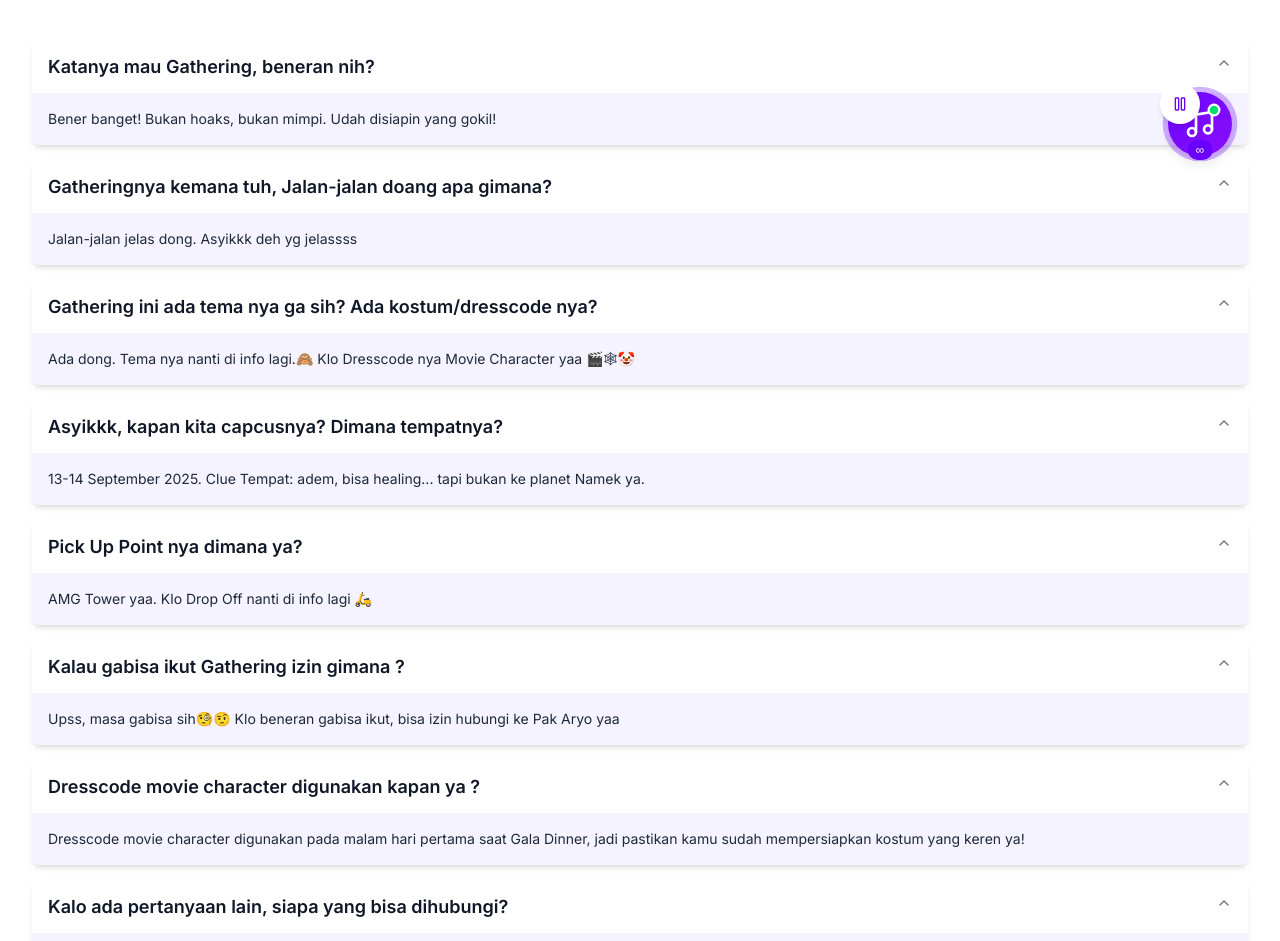
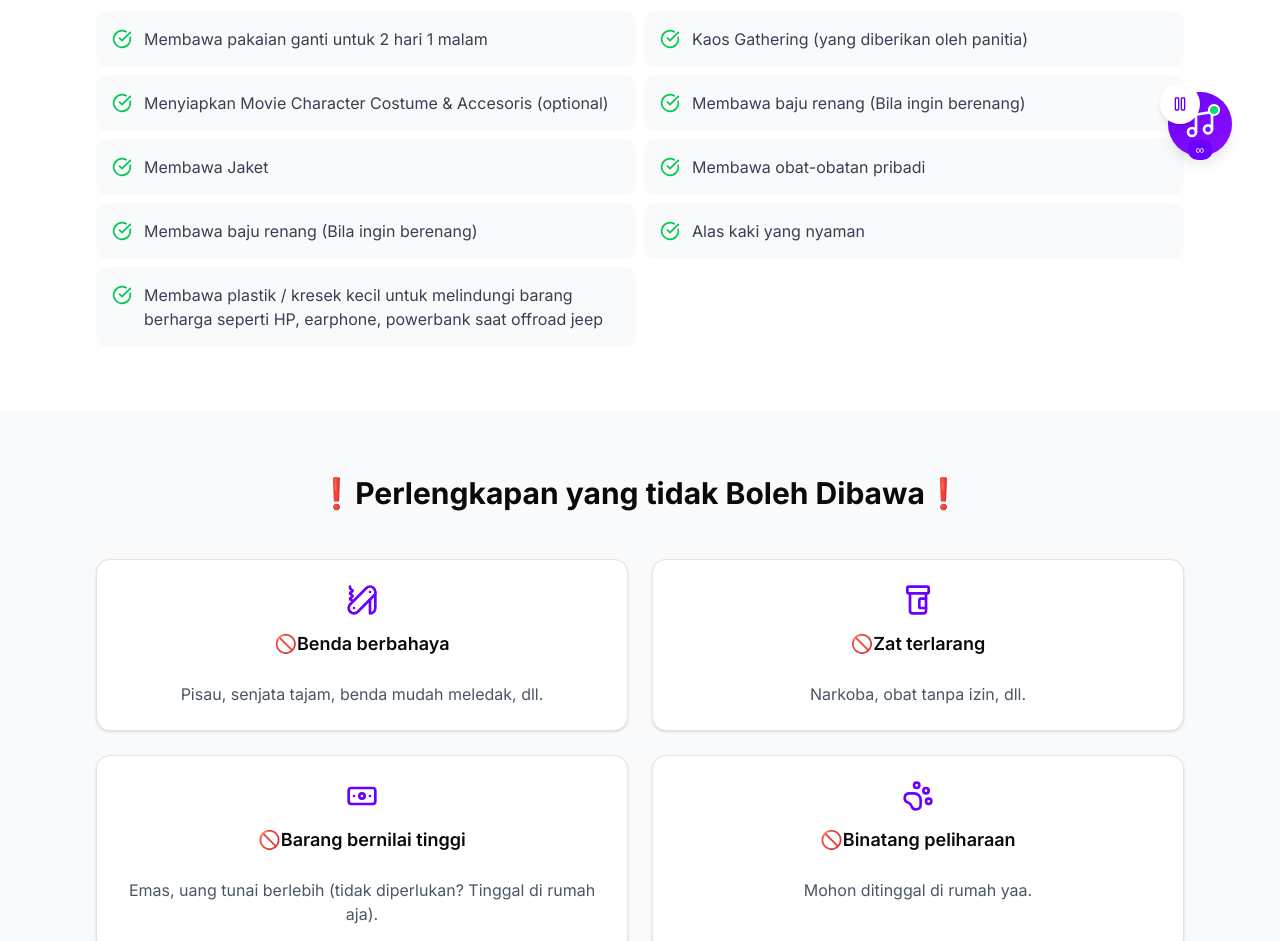
Before and after one commit to mirzaq19/sigs-gathering, a Next.js app: page /guidelines in a window 1280 px wide. Shown: the part 620-1561 px from the top of the page. Built offline with nearby package versions, Linux system fonts and the light colour scheme.

Commit message:
feat: update guidelines with new items and improved descriptions

```diff
--- a/app/guidelines/page.tsx
+++ b/app/guidelines/page.tsx
@@ -3,10 +3,13 @@
 import { motion } from 'motion/react';
 import {
   AlertTriangle,
+  Banknote,
   CalendarDays,
   CheckCircle,
+  PawPrint,
   PillBottle,
   PocketKnife,
+  SwatchBook,
 } from 'lucide-react';
 import { Card, CardContent, CardHeader, CardTitle } from '@/components/ui/card';
 import { Alert, AlertDescription } from '@/components/ui/alert';
@@ -16,26 +19,42 @@ import FAQSection from '@/components/faq-section';
 export default function GuidelinesPage() {
   const rules = [
     'Membawa pakaian ganti untuk 2 hari 1 malam',
-    'Kaos Seragam Gathering (yang diberikan oleh panitia)',
-    'Siapkan pakaian / kostum karakter (Contoh: Superhero, Kartun, dll)',
+    'Kaos Gathering (yang diberikan oleh panitia)',
+    'Menyiapkan Movie Character Costume & Accesoris (optional)',
     'Membawa baju renang (Bila ingin berenang)',
-    'Membawa jaket',
+    'Membawa Jaket',
     'Membawa obat-obatan pribadi',
-    'Peralatan mandi',
-    'Sepatu & Sandal',
+    'Membawa baju renang (Bila ingin berenang)',
+    'Alas kaki yang nyaman',
+    'Membawa plastik / kresek kecil untuk melindungi barang berharga seperti HP, earphone, powerbank saat offroad jeep',
   ];
 
   const dontsItems = [
     {
-      item: 'Senjata Tajam',
-      description:
-        'Dilarang membawa senjata tajam seperti pisau, atau benda berbahaya lainnya.',
+      item: '🚫Benda berbahaya',
+      description: 'Pisau, senjata tajam, benda mudah meledak, dll.',
       icon: PocketKnife,
     },
     {
-      item: 'Obat-obatan Berbahaya',
-      description: 'Dilarang membawa obat-obatan terlarang atau berbahaya.',
+      item: '🚫Zat terlarang',
+      description: 'Narkoba, obat tanpa izin, dll.',
       icon: PillBottle,
+    },
+    {
+      item: '🚫Barang bernilai tinggi',
+      description:
+        'Emas, uang tunai berlebih (tidak diperlukan? Tinggal di rumah aja).',
+      icon: Banknote,
+    },
+    {
+      item: '🚫Binatang peliharaan',
+      description: 'Mohon ditinggal di rumah yaa.',
+      icon: PawPrint,
+    },
+    {
+      item: '🚫Barang pribadi berpotensi menimbulkan masalah',
+      description: ' Alat pancing, alat masak pribadi dll.',
+      icon: SwatchBook,
     },
   ];
 
@@ -43,17 +62,14 @@ export default function GuidelinesPage() {
     {
       title: 'Hari Pertama',
       items: [
-        'Pagi: Kaos Seragam Gathering',
-        'Malam: Pakaian / Kostum Karakter ',
+        'Pagi : Kaos Seragam Gathering bawahan dan atasan gelap',
+        'Malam : Movie Character Costume',
         'Diperbolehkan memakai celana pendek 3/4 asalkan sopan',
       ],
     },
     {
       title: 'Hari Kedua',
-      items: [
-        'Pagi : Kaos berwarna Navy dengan bawahan gelap, khusus yang berhijab memakai hijab berwarna gelap',
-        'Siang : Pakai baju bebas',
-      ],
+      items: ['Baju bebas rapi sopan'],
     },
   ];
 
@@ -98,7 +114,7 @@ export default function GuidelinesPage() {
       </section>
 
       {/* What to bring */}
-      {/* <section className="py-16 bg-white">
+      <section className="py-16 bg-white">
         <div className="max-w-6xl mx-auto px-4 sm:px-6 lg:px-8">
           <motion.div
             initial={{ opacity: 0, y: 30 }}
@@ -135,10 +151,10 @@ export default function GuidelinesPage() {
             </div>
           </motion.div>
         </div>
-      </section> */}
+      </section>
 
       {/* What don't to Bring */}
-      {/* <section className="py-16 bg-gray-50">
+      <section className="py-16 bg-gray-50">
         <div className="max-w-6xl mx-auto px-4 sm:px-6 lg:px-8">
           <motion.div
             initial={{ opacity: 0, y: 30 }}
@@ -147,7 +163,7 @@ export default function GuidelinesPage() {
             transition={{ duration: 0.8, delay: 0.2 }}
           >
             <h2 className="text-2xl md:text-3xl font-bold text-center mb-12">
-              Perlengkapan yang tidak Boleh Dibawa
+              ❗Perlengkapan yang tidak Boleh Dibawa❗
             </h2>
             <div className="grid grid-cols-1 md:grid-cols-2 gap-6">
               {dontsItems.map((item, index) => (
@@ -174,12 +190,12 @@ export default function GuidelinesPage() {
             </div>
           </motion.div>
         </div>
-      </section> */}
+      </section>
 
       <FAQSection className="py-16 bg-white" />
 
       {/* Dress Code */}
-      {/* <section className="py-16 bg-gray-50">
+      <section className="py-16 bg-gray-50">
         <div className="max-w-6xl mx-auto px-4 sm:px-6 lg:px-8">
           <motion.div
             initial={{ opacity: 0, y: 30 }}
@@ -224,10 +240,10 @@ export default function GuidelinesPage() {
             </div>
           </motion.div>
         </div>
-      </section> */}
+      </section>
 
       {/* Costume Reference */}
-      {/* <section className="py-16 bg-gray-50">
+      <section className="py-16 bg-white">
         <div className="max-w-6xl mx-auto px-4 sm:px-6 lg:px-8">
           <motion.div
             initial={{ opacity: 0, y: 30 }}
@@ -260,7 +276,7 @@ export default function GuidelinesPage() {
             </div>
           </motion.div>
         </div>
-      </section> */}
+      </section>
     </div>
   );
 }
```
